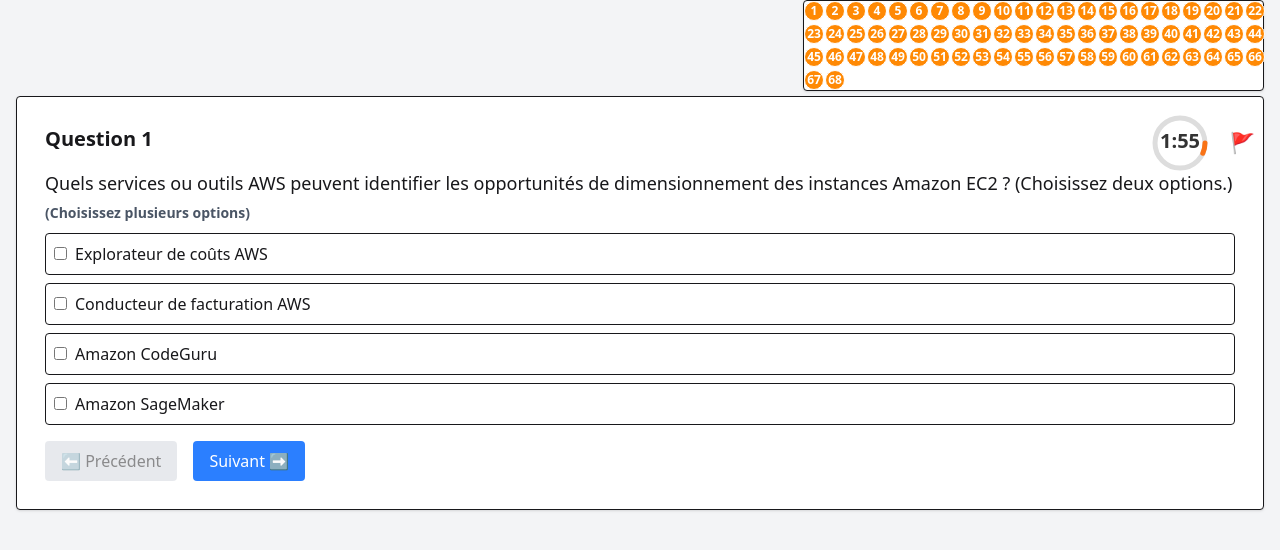
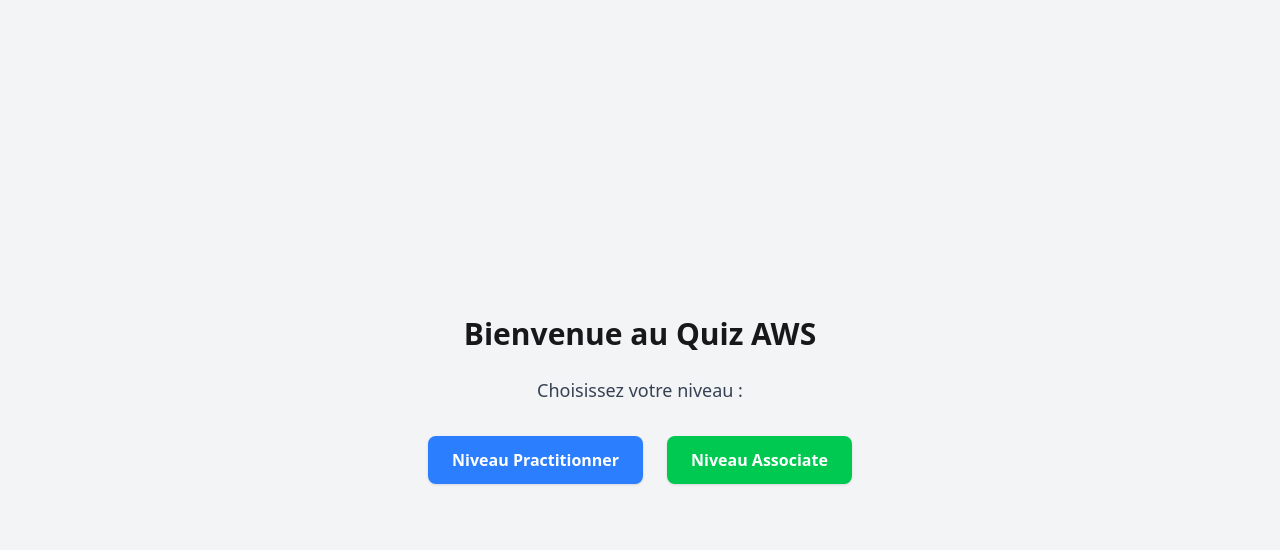
Before and after one commit to MBAYEX2/site_aws_test_examen, a React app: page / in a window 1280 px wide. Shown: the top 550 px of the page. Built offline with nearby package versions, Linux system fonts and the light colour scheme; the HTML template or start-up script is replaced by a standard one.

Commit message:
separation

```diff
--- a/src/App.jsx
+++ b/src/App.jsx
@@ -2,12 +2,14 @@
 import Practitionner from "./components/Practitionner";
 import Score from "./components/Score";
 import AnswersReview from "./components/AnswersReview";
+import Accueil from "./components/Accueil";
 
 function App() {
   return (
     <Router>
       <Routes>
-        <Route path="/" element={<Practitionner />} />
+         <Route path="/" element={<Accueil />} />
+        <Route path="/Practitionner " element={<Practitionner />} />
         <Route path="/score" element={<Score />} />
         <Route path="/answers" element={<AnswersReview />} />
         <Route path="/Practitionner" element={<Practitionner />} />
--- a/src/components/Accueil.jsx
+++ b/src/components/Accueil.jsx
@@ -4,22 +4,25 @@
   const navigate = useNavigate();
 
   return (
-    <div className="flex flex-col items-center justify-center h-screen bg-gray-100">
-      <h1 className="text-3xl font-bold mb-6">Choisissez votre niveau AWS</h1>
+    <div className="min-h-screen flex flex-col items-center justify-center bg-gray-100 p-6">
+      <h1 className="text-3xl font-bold mb-6">Bienvenue au Quiz AWS</h1>
+      <p className="text-lg text-gray-700 mb-8">Choisissez votre niveau :</p>
 
+      <div className="flex gap-6">
         <button
-        onClick={() => navigate("/practitioner")} // ✅ redirection
-        className="bg-orange-500 hover:bg-orange-600 text-white px-6 py-3 rounded-lg mb-4"
+          onClick={() => navigate("/practitionner")}
+          className="px-6 py-3 bg-blue-500 text-white font-semibold rounded-lg shadow hover:bg-blue-600 transition"
         >
-        AWS Practitioner
+          Niveau Practitionner
         </button>
 
         <button
-        onClick={() => alert("Pas encore disponible")}
-        className="bg-gray-400 hover:bg-gray-500 text-white px-6 py-3 rounded-lg"
+          onClick={() => navigate("/associate")}
+          className="px-6 py-3 bg-green-500 text-white font-semibold rounded-lg shadow hover:bg-green-600 transition"
         >
-        AWS Associate
+          Niveau Associate
         </button>
+      </div>
     </div>
   );
 }
--- /dev/null
+++ b/src/components/AnswerOption.jsx
@@ -0,0 +1,22 @@
+function AnswerOptions({ question, selectedAnswers, onAnswerChange }) {
+  return (
+    <div className="mb-4">
+      {question.options.map((opt, idx) => (
+        <label
+          key={idx}
+          className="block p-2 mb-2 border rounded cursor-pointer hover:bg-gray-100"
+        >
+          <input
+            type={question.correctAnswers.length > 1 ? "checkbox" : "radio"}
+            checked={selectedAnswers?.includes(opt) || false}
+            onChange={() => onAnswerChange(opt)}
+            className="mr-2"
+          />
+          {opt}
+        </label>
+      ))}
+    </div>
+  );
+}
+
+export default AnswerOptions;
--- a/src/components/AnswersReview.jsx
+++ b/src/components/AnswersReview.jsx
@@ -5,17 +5,14 @@
   const location = useLocation();
   const navigate = useNavigate();
 
-  const { score, total, timeUp, questions, selectedAnswers } = location.state || {
-    score: 0,
-    total: 0,
-    timeUp: false,
+  const { questions, selectedAnswers } = location.state || {
     questions: [],
     selectedAnswers: {},
   };
 
   const [currentIndex, setCurrentIndex] = useState(0);
 
-  // ✅ Filtrer uniquement les mauvaises réponses
+  // ✅ Sélectionner uniquement les questions mal répondues
   const wrongQuestions = questions.filter((q, index) => {
     const correctAnswers = q.correctAnswers;
     const userAnswers = selectedAnswers[index] || [];
@@ -42,29 +39,33 @@
             {currentIndex + 1}. {q.question}
           </h2>
 
+          {/* ✅ Affichage de toutes les réponses */}
           <div className="space-y-2">
-            {q.options.map((option, optIndex) => {
-              const isCorrect = q.correctAnswers.includes(optIndex);
+            {q.options.map((option, idx) => {
+              const isCorrect = q.correctAnswers.includes(idx);
               const isSelected = selectedAnswers[questions.indexOf(q)]?.includes(option);
+
+              let style = "bg-gray-50 border"; // neutre
+              let label = "";
+
+              if (isCorrect) {
+                style = "bg-green-100 border-green-500";
+                label = "✅ Bonne réponse";
+              }
+
+              if (isSelected && !isCorrect) {
+                style = "bg-red-100 border-red-500";
+                label = "❌ Mauvaise réponse choisie";
+              }
 
               return (
                 <label
-                  key={optIndex}
-                  className={`flex items-center p-2 rounded border ${
-                    isCorrect
-                      ? "bg-green-100 border-green-500"
-                      : isSelected
-                      ? "bg-red-100 border-red-500"
-                      : "bg-gray-50"
-                  }`}
+                  key={idx}
+                  className={`flex items-center p-2 rounded border ${style}`}
                 >
-                  <input type="checkbox" checked={isCorrect || isSelected} readOnly className="mr-2" />
+                  <input type="checkbox" checked={isSelected} readOnly className="mr-2" />
                   <span>{option}</span>
-
-                  {isCorrect && <span className="ml-2 text-green-600 font-bold">✅</span>}
-                  {!isCorrect && isSelected && (
-                    <span className="ml-2 text-red-600 font-bold">❌</span>
-                  )}
+                  {label && <span className="ml-2 font-bold">{label}</span>}
                 </label>
               );
             })}
@@ -72,7 +73,7 @@
         </div>
       )}
 
-      {/* ✅ Navigation entre questions */}
+      {/* ✅ Navigation */}
       <div className="flex gap-4 mt-6">
         <button
           onClick={() => setCurrentIndex((prev) => Math.max(prev - 1, 0))}
@@ -83,7 +84,9 @@
         </button>
 
         <button
-          onClick={() => setCurrentIndex((prev) => Math.min(prev + 1, wrongQuestions.length - 1))}
+          onClick={() =>
+            setCurrentIndex((prev) => Math.min(prev + 1, wrongQuestions.length - 1))
+          }
           disabled={currentIndex === wrongQuestions.length - 1}
           className="px-4 py-2 bg-blue-500 text-white rounded disabled:opacity-50"
         >
@@ -91,7 +94,6 @@
         </button>
       </div>
 
-      {/* ✅ Bouton Recommencer */}
       <button
         onClick={() => navigate("/practitionner")}
         className="mt-6 px-4 py-2 bg-green-600 text-white rounded hover:bg-green-700 transition"
```
Lines whose indentation alone changed are shown as unchanged.
